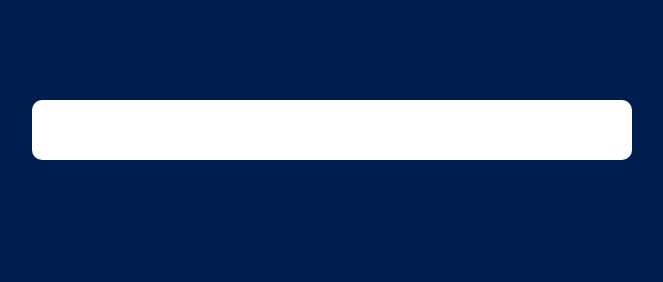
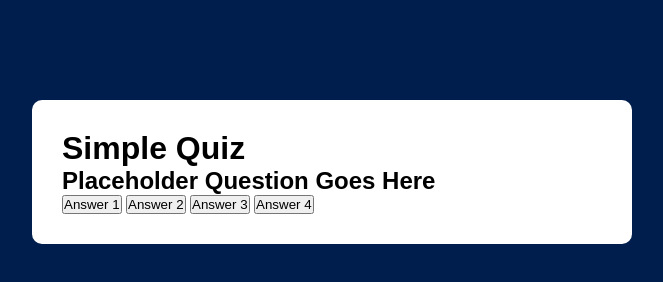
Before and after one commit to hellokristinafaye/quiz, a plain HTML site: page index.html in a window 1280 px wide. Shown: the whole page, without its empty margins (308-971 px from the left). Drawn offline with Linux system fonts and the light colour scheme.

Commit message:
added html tags/content with classes

```diff
--- a/index.html
+++ b/index.html
@@ -8,9 +8,18 @@
 </head>
 <body>
 
-<div class="app">
-
-</div>
+    <div class="app">
+        <h1 class="">Simple Quiz</h1>
+        <div class="quiz">
+            <h2 id="question">Placeholder Question Goes Here </h2>
+            <div id="answer-buttons">
+                <button class="btn">Answer 1</button>
+                <button class="btn">Answer 2</button>
+                <button class="btn">Answer 3</button>
+                <button class="btn">Answer 4</button>
+            </div>
+        </div>
+    </div>
 
     <script src="script.js"></script>
 </body>
```
